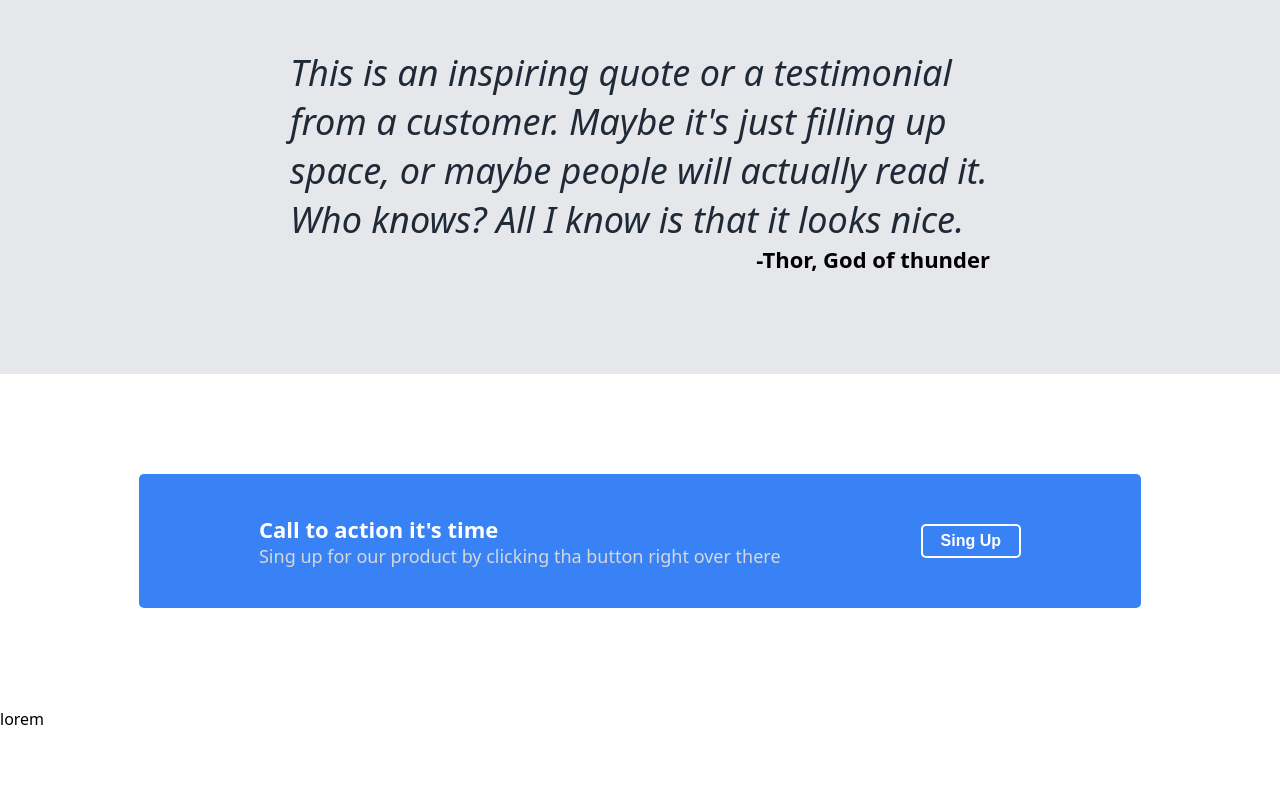
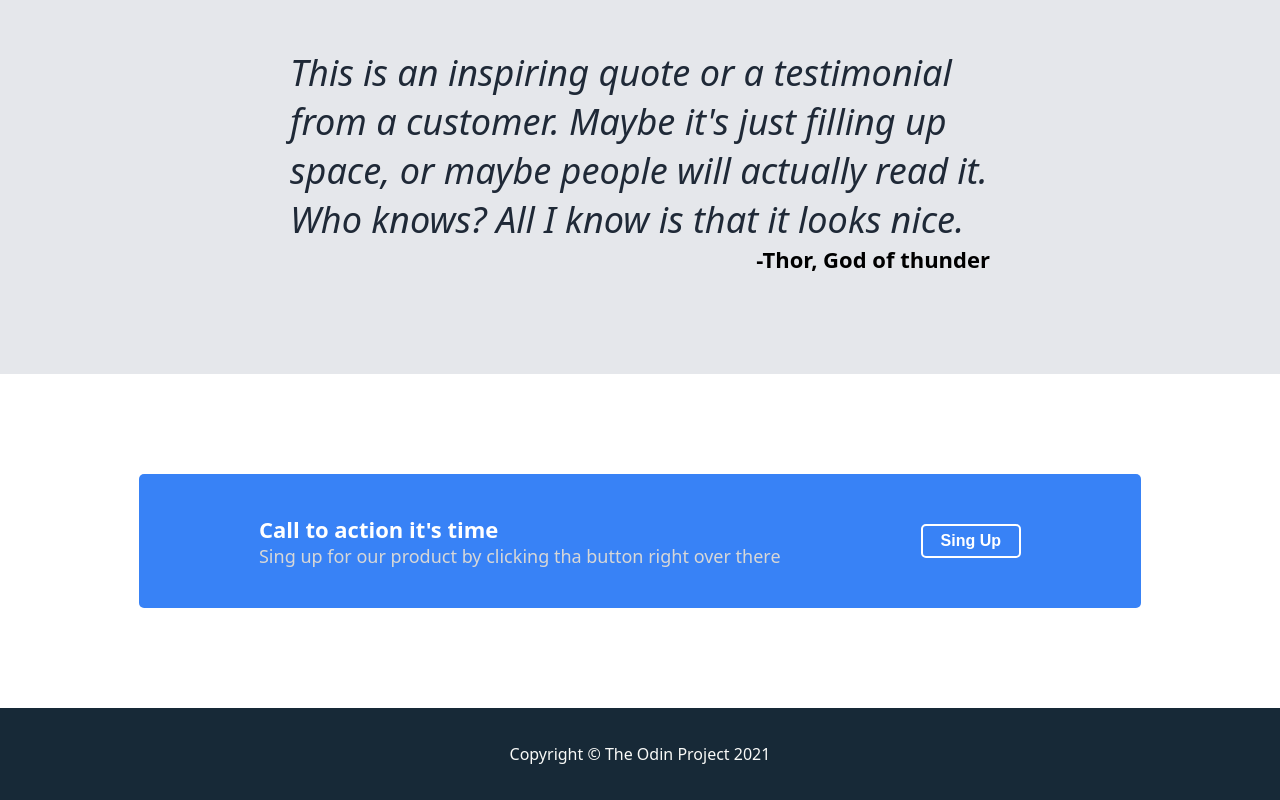
Before and after one commit to shri1707/Landing-Page, a plain HTML site: page index.html in a window 1280 px wide. Shown: the part 989-1789 px from the top of the page. Before the commit the page ends 1719 px from the top, so only its background shows below. Drawn offline with Linux system fonts and the light colour scheme.

Commit message:
added footer to the site

```diff
--- a/index.html
+++ b/index.html
@@ -73,7 +73,7 @@
             <button id="one">Sing Up</button>
         </div>
     </div>
-    <div class="class">lorem</div>
+    <div class="footer">Copyright © The Odin Project 2021</div>
 </body>
 
 </html>
--- a/style.css
+++ b/style.css
@@ -179,5 +179,7 @@ button {
 
 .footer{
     background-color: #172937;
-    display: flex;
+    color: #f9faf8;
+    text-align: center;
+    padding: 35px;
 }
```
